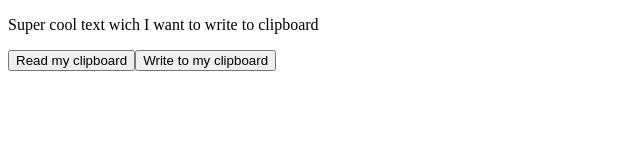
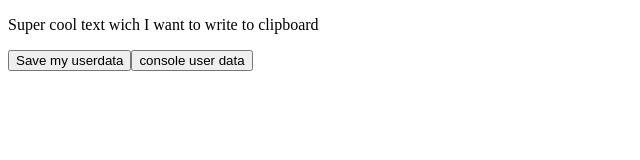
Before and after one commit to AnastasiiaKononova/react-welcome, a React (Create React App) app: page / in a window 1280 px wide. Shown: the top 160 px of the page, without its empty margins (0-640 px from the left). Built offline with nearby package versions, Linux system fonts and the light colour scheme.

Commit message:
localStorage api task resolve

```diff
--- a/src/components/BOMexamples/index.js
+++ b/src/components/BOMexamples/index.js
@@ -1,29 +1,37 @@
 import React, { Component } from "react";
 
 class BOM extends Component {
+  constructor(props) {
+    super(props);
+    this.state = {
+      user: {
+        firstName: "John",
+        lastName: "Doe",
+        age: 20,
+      },
+    };
+  }
   render() {
     return (
       <div>
         <p>Super cool text wich I want to write to clipboard</p>
         <button
           onClick={() => {
-            window.navigator.clipboard.readText().then((data) => {
-              console.log(data);
-            });
+            window.localStorage.setItem(
+              "user",
+              JSON.stringify(this.state.user)
+            );
           }}
         >
-          Read my clipboard
+          Save my userdata
         </button>
         <button
           onClick={() => {
-            window.navigator.clipboard
-              .writeText("Super cool text wich I want to write to clipboard")
-              .then(() => {
-                console.log("successfully copied!");
-              });
+            const data = window.localStorage.getItem("user");
+            console.log(JSON.parse(data));
           }}
         >
-          Write to my clipboard
+          console user data
         </button>
       </div>
     );
@@ -31,3 +39,10 @@ class BOM extends Component {
 }
 
 export default BOM;
+
+
+/*
+
+Зробити кнопку, яка записує до localStorage об'єкт користувача.
+За натиснення на другу кнопку виводить цей об'єкт з localStorage на консоль
+*/
```
